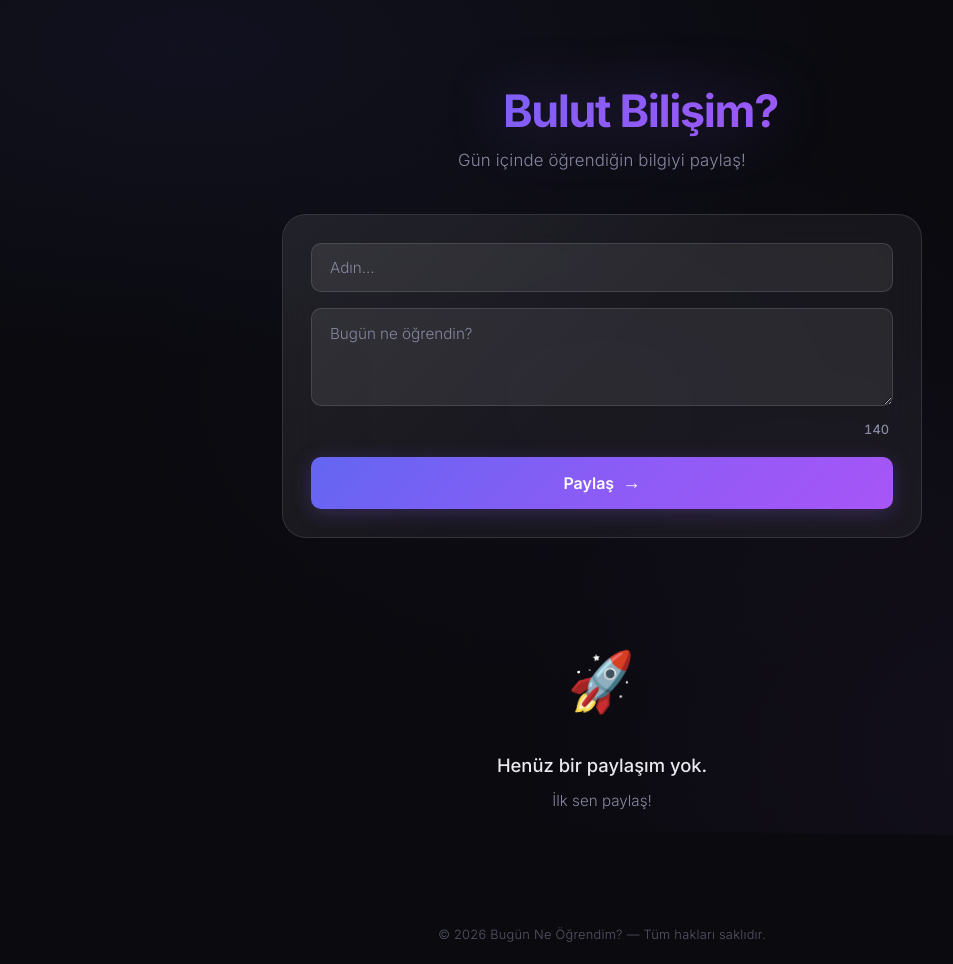
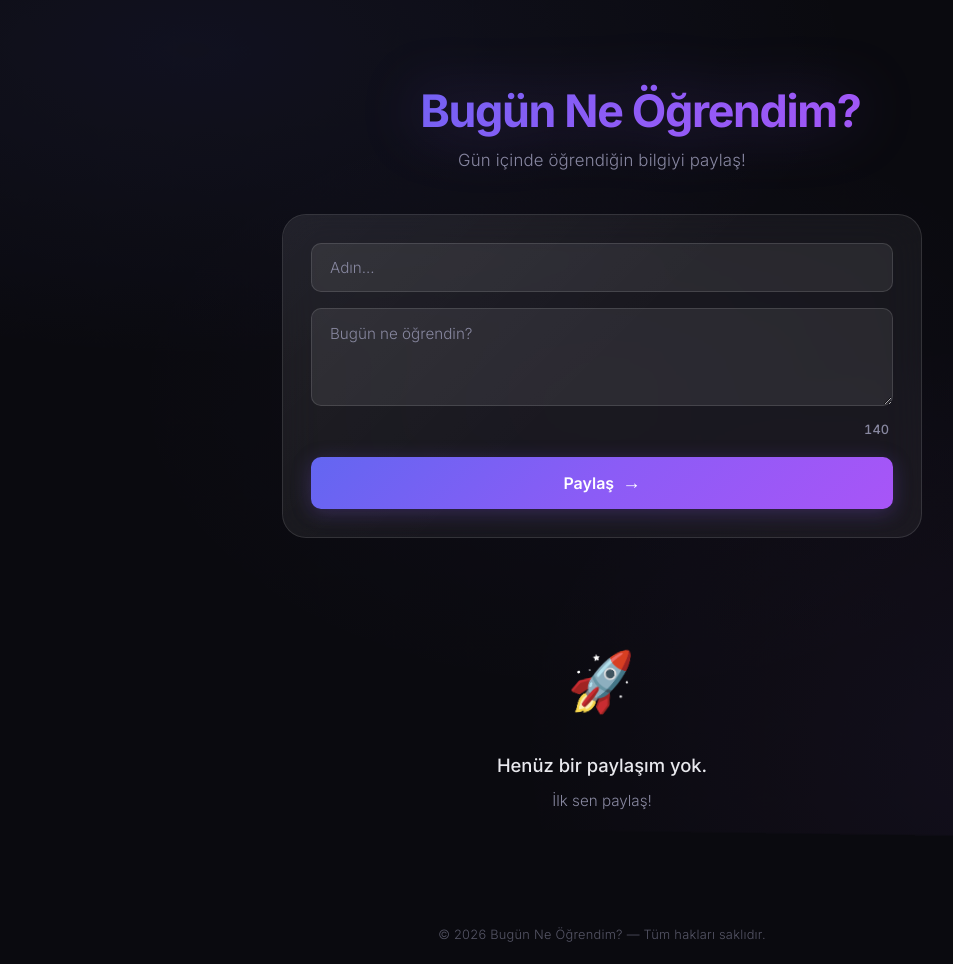
Before and after one commit to turkermenes/ne-ogrendim, a plain HTML site: page frontend/index.html in a window 1280 px wide. Shown: the whole page, without its empty margins (38-991 px from the left). Drawn offline with Linux system fonts and the light colour scheme; no server answers.

Commit message:
Frontend dosyasi yazi degistirildi.

```diff
--- a/frontend/index.html
+++ b/frontend/index.html
@@ -22,7 +22,7 @@
         <header class="header">
             <h1 class="header__title">
                 <span class="header__emoji">💡</span>
-                Bulut Bilişim?
+                Bugün Ne Öğrendim?
             </h1>
             <p class="header__subtitle">Gün içinde öğrendiğin bilgiyi paylaş!</p>
         </header>
```
